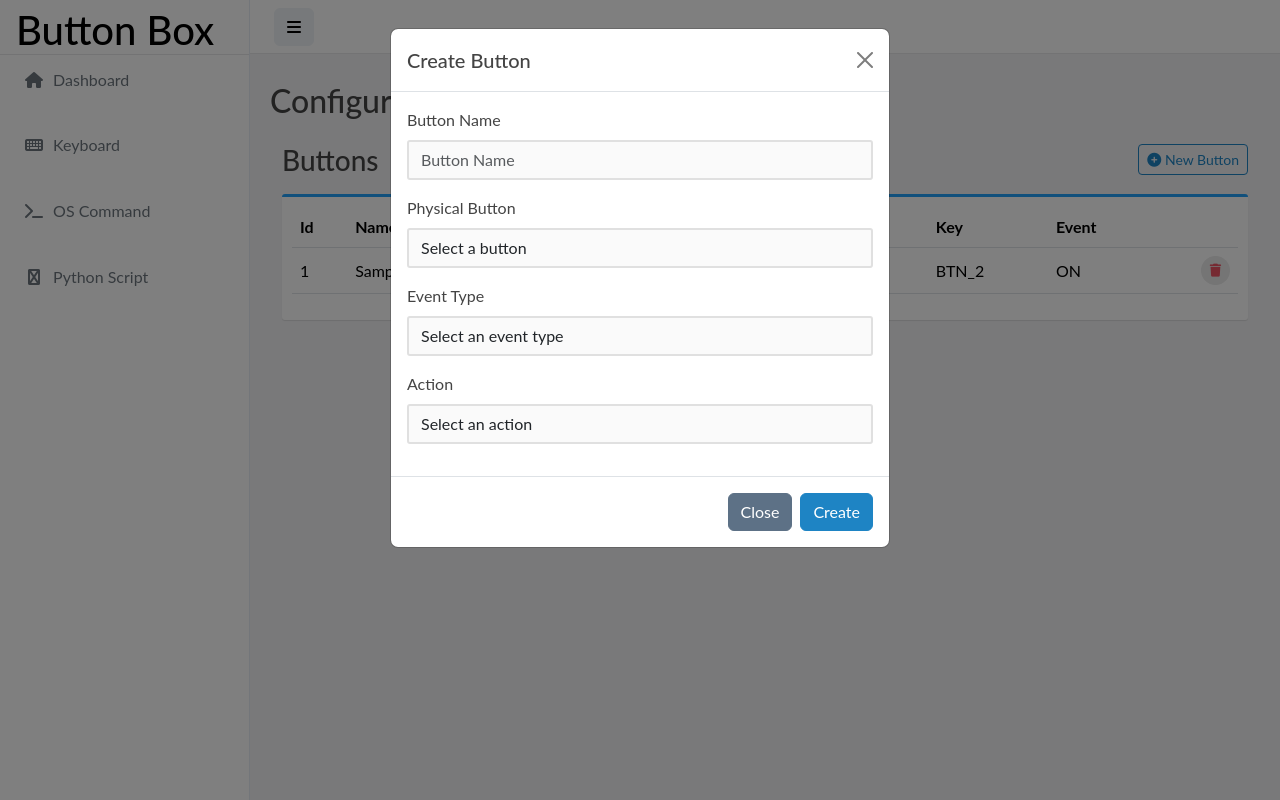
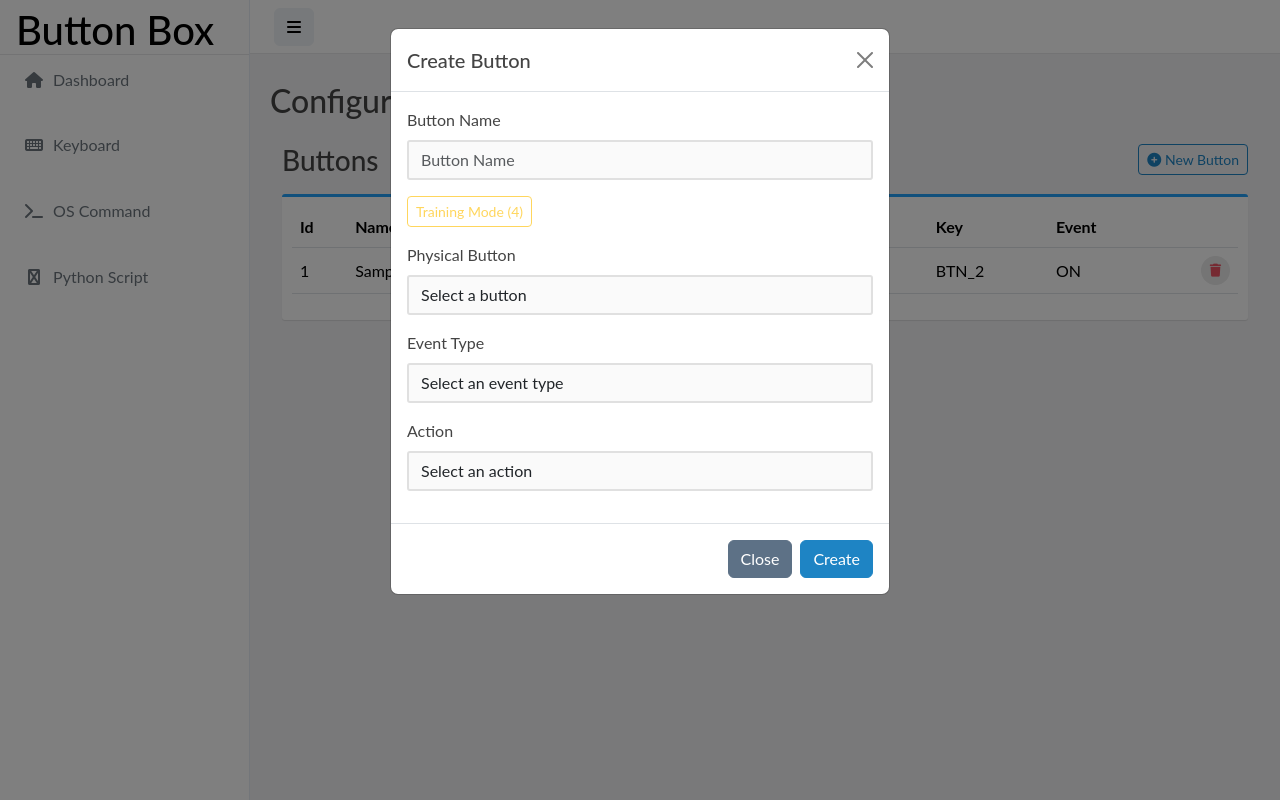
Before and after one commit to jackdevonshire/Button-Box, a Flask app: page /configuration/1 in a window 1280 px wide, after a click on "New Button". Run offline with Flask 3, Linux system fonts and the light colour scheme; data comes from the database, SQL or seed files in the repository; tables that the repository leaves empty hold one stand-in row (values such as "Sample post"); parts of the project's set-up code (start-up, migrations or seed data) failed here and were passed over; some libraries are stand-ins or nearby versions; some web fonts are replaced.

Commit message:
Added training mode to make creating buttons easier
When creating a new button, now the physical key and event dropdowns are auto-populated if a button is pressed on the physical box. This adds a training mode that lasts 5 seconds where any buttons pressed will not be handled, and instead logged.

```diff
--- a/src/admin-panel/app/core/button_box_service.py
+++ b/src/admin-panel/app/core/button_box_service.py
@@ -1,9 +1,10 @@
 from flask_sqlalchemy import SQLAlchemy
 from sqlalchemy.orm import joinedload
-
+import datetime
 from app import app
 from app.core.models import Configuration, ConfigurationButton, Setting, IntegrationAction
 from app.core.types import HttpStatusCode, NetworkResponse, PhysicalKey, EventType
+
 
 class ButtonBoxService:
     def __init__(self, db: SQLAlchemy):
@@ -15,6 +16,10 @@ class ButtonBoxService:
         self.display_service = None
         self.integration_factory = None
         self.states = {}
+
+        self.training_mode = False
+        self.training_mode_activated = datetime.datetime.now()
+        self.training_event = (None, None) # Button, State
 
     def initialise(self):
         if not self.__initialised:
@@ -71,6 +76,16 @@ class ButtonBoxService:
         print(f"Event Logged: {switch} - {event}")
         self.states[switch] = event
 
+        if self.training_mode:
+            if self.training_mode_activated + datetime.timedelta(seconds=5) > datetime.datetime.now():
+                # If still in training mode, log event and then return so it isn't handled
+                self.training_event = (switch, event)
+                self.training_mode = False
+                self.display_service.display_temporary_message(["", "Button Logged", "", ""], 2)
+                return NetworkResponse()
+            else:
+                self.training_mode = False
+
         # Now handle the event
         for button in self.current_buttons:
             if button.physical_key == switch.value and button.event_type == event.value:
@@ -84,3 +99,38 @@ class ButtonBoxService:
 
     def refresh_current_configuration(self):
         self.api_change_active_configuration(self.current_configuration.id)
+
+    def api_start_training_mode(self):
+        self.training_mode = True
+        self.training_mode_activated = datetime.datetime.now()
+        self.training_event = (None, None)
+        self.display_service.display_temporary_message(["", "Training Mode", "Press a button", ""], 5)
+        return NetworkResponse()
+
+    def api_get_trained_event(self):
+        physical_key = self.training_event[0]
+        event = self.training_event[1]
+
+        if physical_key and event:
+            self.training_mode = False
+            self.training_event = (None, None)
+            return NetworkResponse().with_data({
+                "TrainingModeActive": False,
+                "PhysicalKey": physical_key.value,
+                "EventType": event.value
+            })
+
+        # Check if training mode expired
+        if self.training_mode_activated + datetime.timedelta(seconds=5) < datetime.datetime.now():
+            self.training_mode = False
+            return NetworkResponse().with_data({
+                "TrainingModeActive": False,
+                "PhysicalKey": None,
+                "EventType": None
+            })
+
+        return NetworkResponse().with_data({
+            "TrainingModeActive": True,
+            "PhysicalKey": None,
+            "EventType": None
+        })
--- a/src/admin-panel/app/core/controllers.py
+++ b/src/admin-panel/app/core/controllers.py
@@ -87,3 +87,18 @@ def api_change_active_configuration():
         return button_box_service.api_change_active_configuration(data["ConfigurationId"]).get()
     except:
         return NetworkResponse().with_error(ErrorMessage.Generic, HttpStatusCode.InternalServerError).get()
+
+
+@core.route("/training", methods=["GET"])
+def api_start_training_mode():
+    try:
+        return button_box_service.api_start_training_mode().get()
+    except:
+        return NetworkResponse().with_error(ErrorMessage.Generic, HttpStatusCode.InternalServerError).get()
+
+@core.route("/training/event", methods=["GET"])
+def api_get_trained_event():
+    try:
+        return button_box_service.api_get_trained_event().get()
+    except:
+        return NetworkResponse().with_error(ErrorMessage.Generic, HttpStatusCode.InternalServerError).get()
--- a/src/admin-panel/app/templates/core/configuration.html
+++ b/src/admin-panel/app/templates/core/configuration.html
@@ -13,7 +13,7 @@
       <div class="container">
          <div class="page-title">
             <h3>Buttons
-               <button class="btn btn-sm btn-outline-primary float-end" type="button" class="btn btn-primary" data-bs-toggle="modal" data-bs-target="#newButtonModal"><i class="fas fa-plus-circle"></i> New Button</button>
+               <button onclick="startTrainingMode()" class="btn btn-sm btn-outline-primary float-end" type="button" class="btn btn-primary" data-bs-toggle="modal" data-bs-target="#newButtonModal"><i class="fas fa-plus-circle"></i> New Button</button>
             </h3>
          </div>
          <div class="box box-primary">
@@ -68,6 +68,9 @@
            <input type="text" id="buttonName" name="buttonName" placeholder="Button Name" class="form-control" >
           </div>
 
+        <div class="mb-3">
+          <button id="trainingModeButton" type="button" class="btn btn-outline-warning btn-sm" onclick="startTrainingMode()">Start Training Mode</button>
+        </div>
          <div class="mb-3">
             <label for="physicalButton" class="form-label">Physical Button</label>
             <select id="physicalButton" class="form-control" required="">
@@ -104,6 +107,69 @@
 </div>
 
 <script>
+    async function startTrainingMode() {
+        let response = await fetch('{{url_for("core.api_start_training_mode")}}', {
+            method: "GET",
+            headers: {
+                "Content-Type": "application/json"
+            }
+        });
+
+        let result = await response.json();
+        let trainingButton = document.getElementById("trainingModeButton");
+
+        if (!response.ok) {
+            alert("Failed to start training mode: " + (result.Message || "Unknown error"));
+            return;
+        }
+
+        console.log("TRAINING MODE STARTED");
+
+        // Disable the button and start countdown
+        trainingButton.disabled = true;
+        let seconds = 5;
+        trainingButton.innerText = `Training Mode (${seconds})`;
+
+        const countdown = setInterval(() => {
+            (async () => {
+                seconds--;
+
+                // Poll for the training status
+                let pollResponse = await fetch('{{url_for("core.api_get_trained_event")}}', {
+                    method: "GET",
+                    headers: {
+                        "Content-Type": "application/json"
+                    }
+                });
+
+                if (pollResponse.ok) {
+                    let pollResult = await pollResponse.json();
+                    if (pollResult && pollResult.TrainingModeActive === false) {
+                        console.log("Training Mode ended");
+
+                        if (pollResult.PhysicalKey != null && pollResult.EventType != null) {
+                            document.getElementById("physicalButton").value = pollResult.PhysicalKey;
+                            document.getElementById("eventType").value = pollResult.EventType;
+                        }
+
+                        clearInterval(countdown);
+                        trainingButton.disabled = false;
+                        trainingButton.innerText = "Start Training Mode";
+                        return;
+                    }
+                }
+
+                if (seconds > 0) {
+                    trainingButton.innerText = `Training Mode (${seconds})`;
+                } else {
+                    clearInterval(countdown);
+                    trainingButton.disabled = false;
+                    trainingButton.innerText = "Start Training Mode";
+                }
+            })(); // <-- invoke it here!
+        }, 1000);
+    }
+
    async function createButton() {
       let buttonName = document.getElementById("buttonName").value;
       let physicalButton = document.getElementById("physicalButton").value;
```
